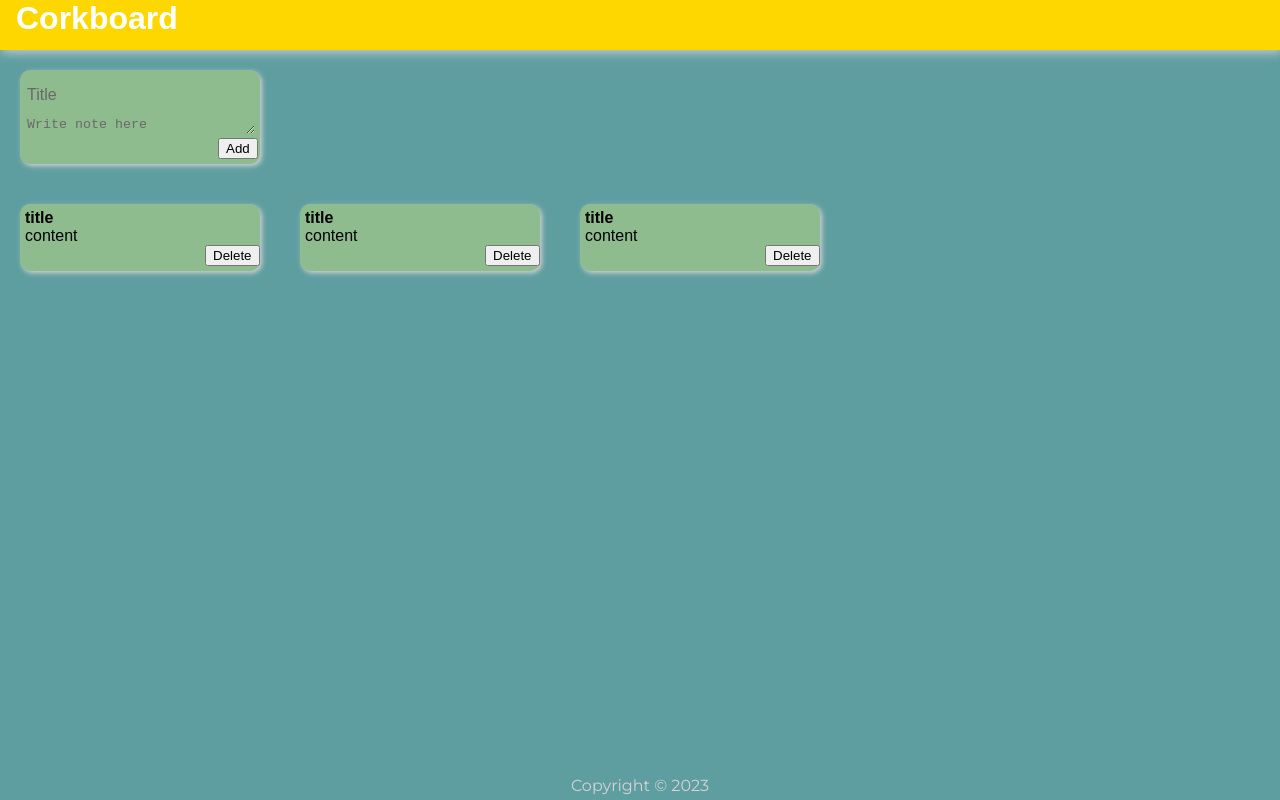
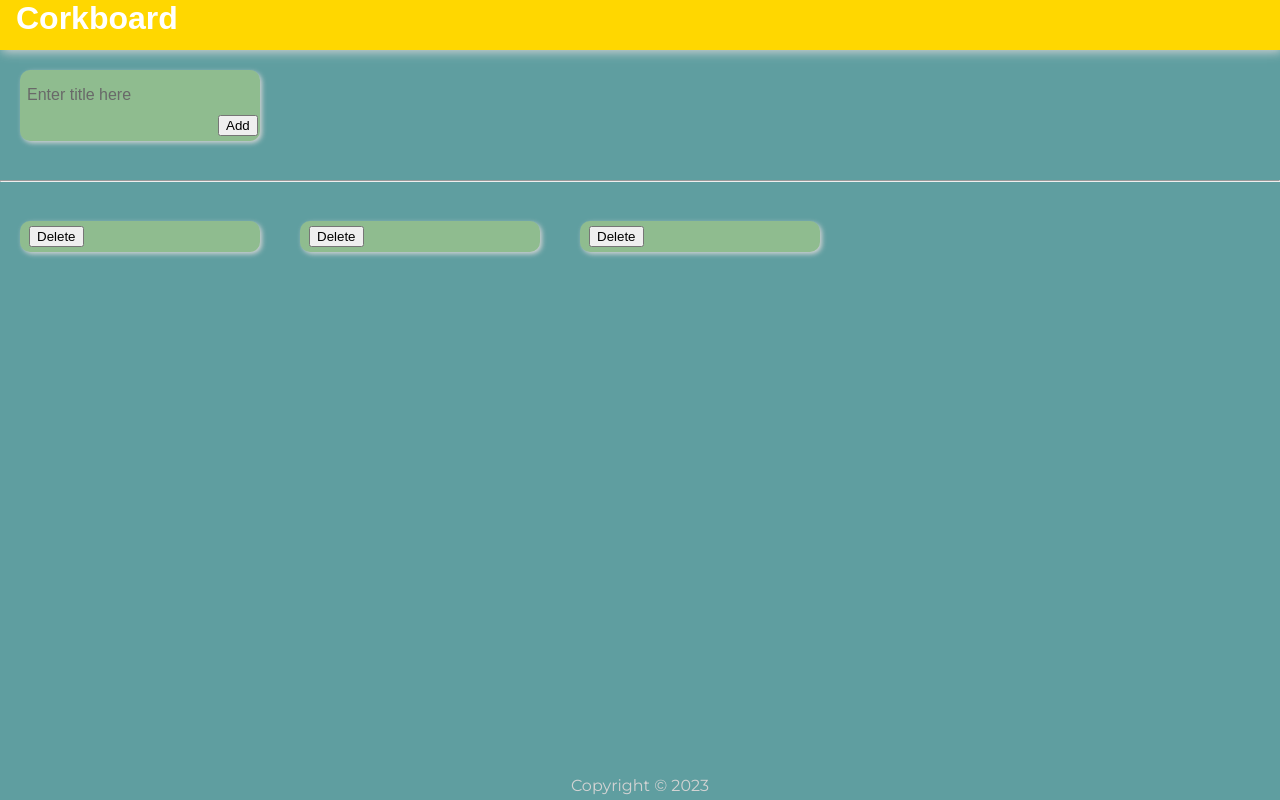
Before and after one commit to tthikida/corkboard, a React (Create React App) app: page / in a window 1280 px wide. Built offline with nearby package versions, Linux system fonts and the light colour scheme; a web font is replaced by a local one.

Commit message:
add notes working.  next is to clean up and make it look pretty

```diff
--- a/public/styles.css
+++ b/public/styles.css
@@ -40,7 +40,7 @@ html {
 
 }
 .note button {
-    margin-left: 180px;
+    margin-left: 4px;
 }
 .doorman {
     margin-top: 10%;
@@ -53,14 +53,7 @@ html {
     margin: 20px;
     padding: 5px 5px 5px 5px;
     border-radius: 10px;
-    /*float: left;*/
     box-shadow: 2px 2px 5px lightgrey;
-
-    /*position: relative;*/
-    /*margin: 5px;*/
-    /*word-wrap: break-word;*/
-    /*overflow: scroll;*/
-    /*scrollbar-color: rgba(0,0,0,0.5) transparent;*/
 }
 .createNote input {
     width: 100%;
@@ -69,7 +62,7 @@ html {
     border: none;
     background-color: darkseagreen;
     color: black;
-
+    outline: none;
 }
 .createNote input::placeholder {
     color: dimgrey;
@@ -79,14 +72,16 @@ html {
     border: none;
     background-color: darkseagreen;
     color: black;
+    outline: none;
+    resize: none;
 }
 .createNote textarea::placeholder {
     color: dimgrey;
+
 }
 .createNote button {
     margin-left: 193px;
 }
-
 
 
 
--- a/src/components/App.js
+++ b/src/components/App.js
@@ -24,9 +24,12 @@ function App() {
     return (
         <div>
             <Header />
-            <CreateNote />
+
+            <CreateNote onAdd={addNote} />
+            <br/>
+            <hr/>
+            <br/>
             {stickyNotes.map((note, index) => {
-                console.log(note);
                 return (
                     <Note
                         key={index}
--- a/src/components/CreateNote.js
+++ b/src/components/CreateNote.js
@@ -2,20 +2,68 @@ import React, {useState} from "react";
 
 function CreateNote(props) {
     const [extended, setExtended] = useState(false);
+    const [contentHidden, setContentHidden] = useState(true);
+    const [note, setNote] = useState({
+        title: "",
+        content:""
+    })
+    function extendTextArea() {
+        setContentHidden(false)
+    }
 
-    function extendTextArea() {
+    function handleTextAreaClick() {
         setExtended(true);
     }
 
-    function addNote() {
-        setExtended(false);
+
+    function handleChange(e) {
+        const {name, value} = e.target;
+        console.log(name);
+        console.log(value);
+        setNote(prevNote => {
+            return {
+                ...prevNote,
+                [name]: value
+            };
+        });
+
     }
+
+    function submitNote(e) {
+        console.log("add button");
+        props.onAdd(note);
+        setNote({
+            title: "",
+            content: ""
+        });
+        setExtended(false)
+        e.preventDefault();
+    }
+
 
     return(
         <div className={"createNote"}>
-            <input className={"titleInput"} placeholder={"Title"} onClick={extendTextArea} />
-            <textarea className={"description"} placeholder={"Write note here"} rows={extended ? 3 : 1}/>
-            <button onClick={addNote}>Add</button>
+            <form>
+                <input
+                    name={"title"}
+                    value={note.title}
+                    className={"titleInput"}
+                    placeholder={"Enter title here"}
+                    onClick={extendTextArea}
+                    onChange={handleChange}
+                />
+                <textarea
+                    name={"content"}
+                    value={note.content}
+                    hidden={contentHidden}
+                    className={"description"}
+                    placeholder={"Write note here"}
+                    rows={extended ? 3 : 1}
+                    onClick={handleTextAreaClick}
+                    onChange={handleChange}
+                />
+                <button type={"submit"} onClick={submitNote}>Add</button>
+            </form>
         </div>
     )
 }
--- a/src/components/Note.js
+++ b/src/components/Note.js
@@ -7,8 +7,8 @@ function Note(props) {
 
     return (
         <div className={"note"}>
-            <h1>title{props.title}</h1>
-            <p>content{props.content}</p>
+            <h1>{props.title}</h1>
+            <p>{props.content}</p>
             <button onClick={handleClick}>Delete</button>
         </div>
     )
```
